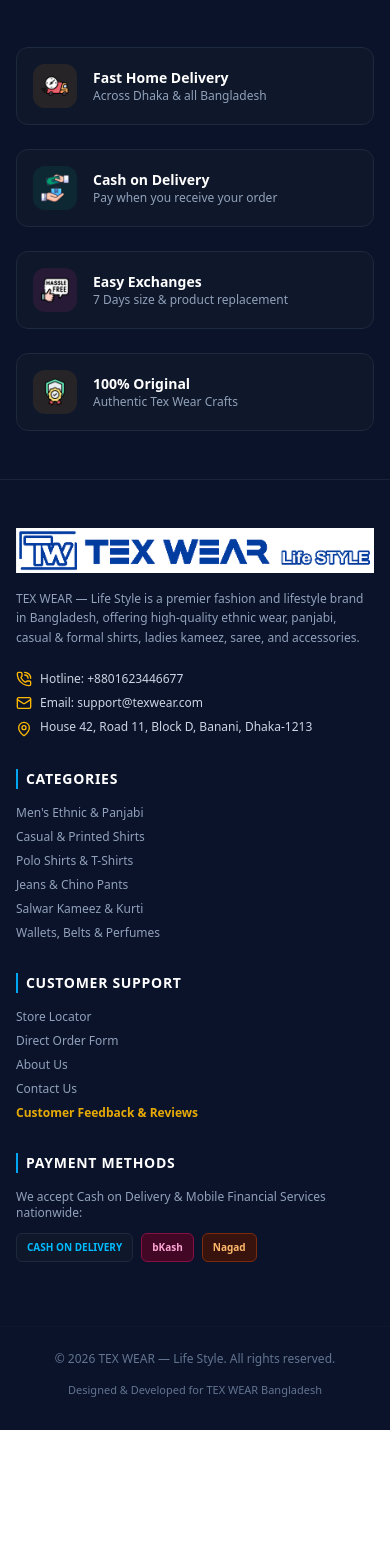
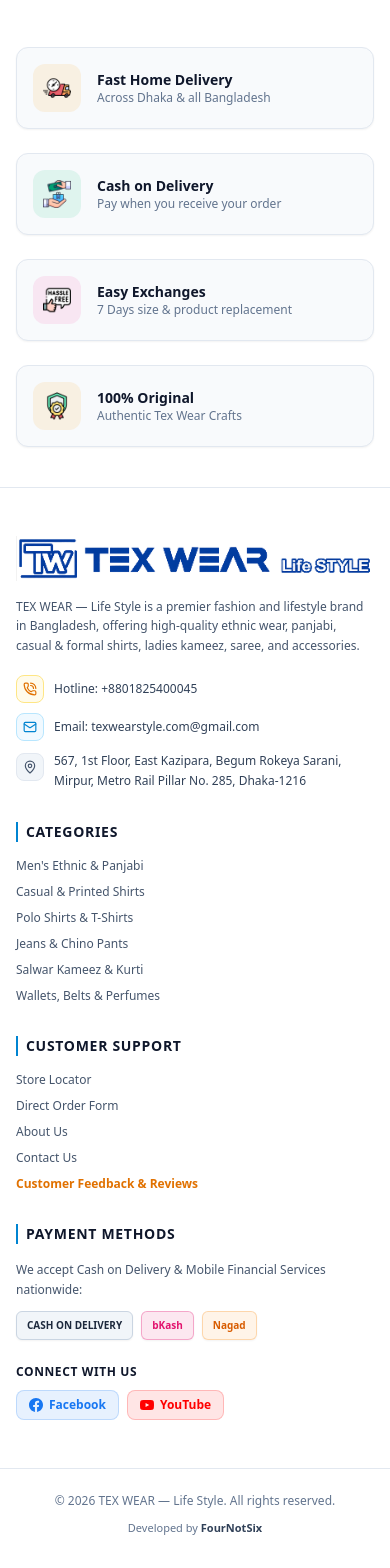
Before and after one commit to sajibuddin729/TexWear, a Next.js app: page /shop in a window 390 px wide. Shown: the part 4414-5982 px from the top of the page. Before the commit the page ends 5844 px from the top, so only its background shows below. Built offline with nearby package versions, Linux system fonts and the light colour scheme; no server answers; the database is empty.

Commit message:
update fotter

```diff
--- a/src/app/admintexwear/settings/page.tsx
+++ b/src/app/admintexwear/settings/page.tsx
@@ -3,7 +3,7 @@
 import React, { useState, useEffect } from 'react';
 import { useShop } from '@/context/ShopContext';
 import { StoreLocationData } from '@/data/initialData';
-import { Settings, MapPin, PhoneCall, Mail, Building, Megaphone, Plus, Edit2, Trash2, CheckCircle2, Globe } from 'lucide-react';
+import { Settings, MapPin, PhoneCall, Mail, Building, Megaphone, Plus, Edit2, Trash2, CheckCircle2, Globe, Share2 } from 'lucide-react';
 import toast from 'react-hot-toast';
 
 export default function AdminSettingsPage() {
@@ -18,6 +18,7 @@
     marqueeAnnouncement: siteSettings.marqueeAnnouncement || '',
     facebookUrl: siteSettings.facebookUrl || '',
     instagramUrl: siteSettings.instagramUrl || '',
+    youtubeUrl: siteSettings.youtubeUrl || '',
   });
 
   const [savingSettings, setSavingSettings] = useState(false);
@@ -43,6 +44,7 @@
       marqueeAnnouncement: siteSettings.marqueeAnnouncement || '',
       facebookUrl: siteSettings.facebookUrl || '',
       instagramUrl: siteSettings.instagramUrl || '',
+      youtubeUrl: siteSettings.youtubeUrl || '',
     });
   }, [siteSettings]);
 
@@ -215,6 +217,79 @@
           <p className="text-[11px] text-slate-500">
             This text scrolls dynamically across the very top bar of the website Header.
           </p>
+        </div>
+
+        {/* Social Media Links Section */}
+        <div className="pt-6 border-t border-slate-800/80 space-y-4">
+          <div>
+            <h3 className="text-sm font-bold uppercase tracking-wider text-white flex items-center gap-2">
+              <Share2 className="w-4 h-4 text-amber-400" />
+              <span>Footer Social Media Links (ফেসবুক ও ইউটিউব লিংক)</span>
+            </h3>
+            <p className="text-[11px] text-slate-400 mt-1">
+              Set your official Facebook page and YouTube channel links. These are directly linked to the social buttons in your website footer.
+            </p>
+          </div>
+
+          <div className="grid grid-cols-1 md:grid-cols-2 gap-6">
+            {/* Facebook Page URL */}
+            <div className="space-y-2">
+              <label className="text-xs font-bold uppercase tracking-wider text-slate-300 flex items-center justify-between">
+                <span className="flex items-center gap-1.5">
+                  <svg className="w-4 h-4 text-[#1877F2] fill-current" viewBox="0 0 24 24">
+                    <path d="M24 12.073c0-6.627-5.373-12-12-12s-12 5.373-12 12c0 5.99 4.388 10.954 10.125 11.854v-8.385H7.078v-3.47h3.047V9.43c0-3.007 1.792-4.669 4.533-4.669 1.312 0 2.686.235 2.686.235v2.953H15.83c-1.491 0-1.956.925-1.956 1.874v2.25h3.328l-.532 3.47h-2.796v8.385C19.612 23.027 24 18.062 24 12.073z" />
+                  </svg>
+                  <span>Facebook Page Link</span>
+                </span>
+                {formData.facebookUrl && (
+                  <a
+                    href={formData.facebookUrl}
+                    target="_blank"
+                    rel="noopener noreferrer"
+                    className="text-[10px] text-sky-400 hover:underline lowercase font-normal"
+                  >
+                    Test Link ↗
+                  </a>
+                )}
+              </label>
+              <input
+                type="url"
+                value={formData.facebookUrl}
+                onChange={(e) => setFormData({ ...formData, facebookUrl: e.target.value })}
+                className="w-full bg-slate-900 border border-slate-800 rounded-xl px-4 py-3 text-xs text-white focus:outline-none focus:border-blue-500"
+                placeholder="https://facebook.com/texwearbd"
+              />
+            </div>
+
+            {/* YouTube Channel URL */}
+            <div className="space-y-2">
+              <label className="text-xs font-bold uppercase tracking-wider text-slate-300 flex items-center justify-between">
+                <span className="flex items-center gap-1.5">
+                  <svg className="w-4 h-4 text-[#FF0000] fill-current" viewBox="0 0 24 24">
+                    <path d="M23.498 6.186a3.016 3.016 0 0 0-2.122-2.136C19.505 3.545 12 3.545 12 3.545s-7.505 0-9.377.505A3.017 3.017 0 0 0 .502 6.186C0 8.07 0 12 0 12s0 3.93.502 5.814a3.016 3.016 0 0 0 2.122 2.136c1.871.505 9.376.505 9.376.505s7.505 0 9.377-.505a3.015 3.015 0 0 0 2.122-2.136C24 15.93 24 12 24 12s0-3.93-.502-5.814zM9.545 15.568V8.432L15.818 12l-6.273 3.568z" />
+                  </svg>
+                  <span>YouTube Channel Link</span>
+                </span>
+                {formData.youtubeUrl && (
+                  <a
+                    href={formData.youtubeUrl}
+                    target="_blank"
+                    rel="noopener noreferrer"
+                    className="text-[10px] text-red-400 hover:underline lowercase font-normal"
+                  >
+                    Test Link ↗
+                  </a>
+                )}
+              </label>
+              <input
+                type="url"
+                value={formData.youtubeUrl}
+                onChange={(e) => setFormData({ ...formData, youtubeUrl: e.target.value })}
+                className="w-full bg-slate-900 border border-slate-800 rounded-xl px-4 py-3 text-xs text-white focus:outline-none focus:border-red-500"
+                placeholder="https://youtube.com/@texwearlifestyle"
+              />
+            </div>
+          </div>
         </div>
       </form>
 
--- a/src/app/api/settings/route.ts
+++ b/src/app/api/settings/route.ts
@@ -27,7 +27,7 @@
 export async function POST(request: Request) {
   try {
     const body = await request.json();
-    const { storeName, phone, email, address, marqueeAnnouncement, facebookUrl, instagramUrl } = body;
+    const { storeName, phone, email, address, marqueeAnnouncement, facebookUrl, instagramUrl, youtubeUrl } = body;
 
     const settings = await prisma.siteSettings.upsert({
       where: { id: 'default' },
@@ -39,6 +39,7 @@
         marqueeAnnouncement,
         facebookUrl,
         instagramUrl,
+        youtubeUrl,
       },
       create: {
         id: 'default',
@@ -49,6 +50,7 @@
         marqueeAnnouncement,
         facebookUrl,
         instagramUrl,
+        youtubeUrl,
       },
     });
 
--- a/src/components/common/Footer.tsx
+++ b/src/components/common/Footer.tsx
@@ -4,7 +4,7 @@
 import Link from 'next/link';
 import { usePathname } from 'next/navigation';
 import { Logo } from './Logo';
-import { PhoneCall, Mail, MapPin, ShieldCheck, Truck, RefreshCw, Award } from 'lucide-react';
+import { PhoneCall, Mail, MapPin } from 'lucide-react';
 import { useShop } from '@/context/ShopContext';
 
 export const Footer: React.FC = () => {
@@ -13,47 +13,47 @@
   const isHomePage = pathname === '/';
 
   return (
-    <footer className={`bg-[#0B132B] text-slate-400 border-t border-slate-800/80 pb-8 ${isHomePage ? 'pt-8' : 'pt-12'}`}>
+    <footer className={`bg-white text-slate-700 border-t border-slate-200 pb-8 ${isHomePage ? 'pt-8' : 'pt-12'}`}>
       {/* Features Bar - hidden on homepage (which already has Why Shop section), displayed on all other pages */}
       {!isHomePage && (
-        <div className="max-w-7xl mx-auto px-4 pb-12 border-b border-slate-800/80 grid grid-cols-1 sm:grid-cols-2 lg:grid-cols-4 gap-6">
-          <div className="flex items-center gap-4 p-4 rounded-xl bg-[#0F172A] border border-slate-800">
-            <div className="p-2 rounded-xl bg-amber-500/10 shrink-0">
+        <div className="max-w-7xl mx-auto px-4 pb-10 border-b border-slate-200 grid grid-cols-1 sm:grid-cols-2 lg:grid-cols-4 gap-6">
+          <div className="flex items-center gap-4 p-4 rounded-xl bg-slate-50 border border-slate-200 shadow-xs">
+            <div className="p-2.5 rounded-xl bg-amber-500/10 shrink-0">
               <img src="/fast-delivery.png" alt="Fast Home Delivery" className="w-7 h-7 object-contain" />
             </div>
             <div>
-              <h4 className="text-white font-bold text-sm">Fast Home Delivery</h4>
-              <p className="text-xs text-slate-400">Across Dhaka & all Bangladesh</p>
+              <h4 className="text-slate-900 font-bold text-sm">Fast Home Delivery</h4>
+              <p className="text-xs text-slate-500">Across Dhaka & all Bangladesh</p>
             </div>
           </div>
 
-          <div className="flex items-center gap-4 p-4 rounded-xl bg-[#0F172A] border border-slate-800">
-            <div className="p-2 rounded-xl bg-emerald-500/10 shrink-0">
+          <div className="flex items-center gap-4 p-4 rounded-xl bg-slate-50 border border-slate-200 shadow-xs">
+            <div className="p-2.5 rounded-xl bg-emerald-500/10 shrink-0">
               <img src="/cash-on-delivery.png" alt="Cash on Delivery" className="w-7 h-7 object-contain" />
             </div>
             <div>
-              <h4 className="text-white font-bold text-sm">Cash on Delivery</h4>
-              <p className="text-xs text-slate-400">Pay when you receive your order</p>
+              <h4 className="text-slate-900 font-bold text-sm">Cash on Delivery</h4>
+              <p className="text-xs text-slate-500">Pay when you receive your order</p>
             </div>
           </div>
 
-          <div className="flex items-center gap-4 p-4 rounded-xl bg-[#0F172A] border border-slate-800">
-            <div className="p-2 rounded-xl bg-pink-500/10 shrink-0">
+          <div className="flex items-center gap-4 p-4 rounded-xl bg-slate-50 border border-slate-200 shadow-xs">
+            <div className="p-2.5 rounded-xl bg-pink-500/10 shrink-0">
               <img src="/hassle-free.png" alt="Easy Exchanges" className="w-7 h-7 object-contain" />
             </div>
             <div>
-              <h4 className="text-white font-bold text-sm">Easy Exchanges</h4>
-              <p className="text-xs text-slate-400">7 Days size & product replacement</p>
+              <h4 className="text-slate-900 font-bold text-sm">Easy Exchanges</h4>
+              <p className="text-xs text-slate-500">7 Days size & product replacement</p>
             </div>
           </div>
 
-          <div className="flex items-center gap-4 p-4 rounded-xl bg-[#0F172A] border border-slate-800">
-            <div className="p-2 rounded-xl bg-amber-500/10 shrink-0">
+          <div className="flex items-center gap-4 p-4 rounded-xl bg-slate-50 border border-slate-200 shadow-xs">
+            <div className="p-2.5 rounded-xl bg-amber-500/10 shrink-0">
               <img src="/authenticity.png" alt="100% Original" className="w-7 h-7 object-contain" />
             </div>
             <div>
-              <h4 className="text-white font-bold text-sm">100% Original</h4>
-              <p className="text-xs text-slate-400">Authentic Tex Wear Crafts</p>
+              <h4 className="text-slate-900 font-bold text-sm">100% Original</h4>
+              <p className="text-xs text-slate-500">Authentic Tex Wear Crafts</p>
             </div>
           </div>
         </div>
@@ -63,59 +63,71 @@
       <div className={`max-w-7xl mx-auto px-4 grid grid-cols-1 md:grid-cols-2 lg:grid-cols-5 gap-8 ${isHomePage ? 'py-6 sm:py-8' : 'py-12'}`}>
         {/* Brand Column */}
         <div className="lg:col-span-2 space-y-4">
-          <Logo variant="light" />
-          <p className="text-xs text-slate-400 leading-relaxed max-w-sm">
+          <Logo variant="dark" />
+          <p className="text-xs text-slate-600 leading-relaxed max-w-sm">
             TEX WEAR — Life Style is a premier fashion and lifestyle brand in Bangladesh, offering high-quality ethnic wear, panjabi, casual & formal shirts, ladies kameez, saree, and accessories.
           </p>
-          <div className="space-y-2 text-xs text-slate-300 pt-2">
-            <div className="flex items-center gap-2">
-              <PhoneCall className="w-4 h-4 text-amber-400" />
-              <span>Hotline: {siteSettings?.phone || '+8801623446677'}</span>
+          <div className="space-y-2.5 text-xs text-slate-700 pt-1">
+            <div className="flex items-center gap-2.5">
+              <div className="w-7 h-7 rounded-lg bg-amber-50 flex items-center justify-center shrink-0 border border-amber-200">
+                <PhoneCall className="w-3.5 h-3.5 text-amber-600" />
+              </div>
+              <a href={`tel:${siteSettings?.phone || '+8801825400045'}`} className="hover:text-sky-600 font-medium transition-colors">
+                Hotline: {siteSettings?.phone || '+8801825400045'}
+              </a>
             </div>
-            <div className="flex items-center gap-2">
-              <Mail className="w-4 h-4 text-amber-400" />
-              <span>Email: {siteSettings?.email || 'info@texwearlifestyle.com'}</span>
+            <div className="flex items-center gap-2.5">
+              <div className="w-7 h-7 rounded-lg bg-sky-50 flex items-center justify-center shrink-0 border border-sky-200">
+                <Mail className="w-3.5 h-3.5 text-sky-600" />
+              </div>
+              <a href={`mailto:${siteSettings?.email || 'texwearstyle.com@gmail.com'}`} className="hover:text-sky-600 font-medium transition-colors">
+                Email: {siteSettings?.email || 'texwearstyle.com@gmail.com'}
+              </a>
             </div>
-            <div className="flex items-start gap-2">
-              <MapPin className="w-4 h-4 text-amber-400 shrink-0 mt-0.5" />
-              <span>{siteSettings?.address || 'Corporate Office: Level 4, Tex Wear Tower, Dhaka, Bangladesh'}</span>
+            <div className="flex items-start gap-2.5">
+              <div className="w-7 h-7 rounded-lg bg-slate-100 flex items-center justify-center shrink-0 border border-slate-200 mt-0.5">
+                <MapPin className="w-3.5 h-3.5 text-slate-600" />
+              </div>
+              <span className="leading-relaxed">
+                {siteSettings?.address || '567, 1st Floor, East Kazipara, Begum Rokeya Sarani, Mirpur, Metro Rail Pillar No. 285, Dhaka-1216'}
+              </span>
             </div>
           </div>
         </div>
 
         {/* Quick Links */}
         <div>
-          <h3 className="text-white font-bold text-sm uppercase tracking-wider mb-4 border-l-2 border-sky-500 pl-2">
+          <h3 className="text-slate-900 font-bold text-sm uppercase tracking-wider mb-4 border-l-2 border-sky-600 pl-2">
             Categories
           </h3>
-          <ul className="space-y-2 text-xs">
+          <ul className="space-y-2.5 text-xs">
             <li>
-              <Link href="/category/mens-ethnic" className="hover:text-sky-400 transition-colors">
+              <Link href="/category/mens-ethnic" className="text-slate-600 hover:text-sky-600 font-medium transition-colors">
                 Men's Ethnic & Panjabi
               </Link>
             </li>
             <li>
-              <Link href="/category/casual-shirt" className="hover:text-sky-400 transition-colors">
+              <Link href="/category/casual-shirt" className="text-slate-600 hover:text-sky-600 font-medium transition-colors">
                 Casual & Printed Shirts
               </Link>
             </li>
             <li>
-              <Link href="/category/polo-shirt" className="hover:text-sky-400 transition-colors">
+              <Link href="/category/polo-shirt" className="text-slate-600 hover:text-sky-600 font-medium transition-colors">
                 Polo Shirts & T-Shirts
               </Link>
             </li>
             <li>
-              <Link href="/category/pants" className="hover:text-sky-400 transition-colors">
+              <Link href="/category/pants" className="text-slate-600 hover:text-sky-600 font-medium transition-colors">
                 Jeans & Chino Pants
               </Link>
             </li>
             <li>
-              <Link href="/category/kameez" className="hover:text-sky-400 transition-colors">
+              <Link href="/category/kameez" className="text-slate-600 hover:text-sky-600 font-medium transition-colors">
                 Salwar Kameez & Kurti
               </Link>
             </li>
             <li>
-              <Link href="/category/accessories" className="hover:text-sky-400 transition-colors">
+              <Link href="/category/accessories" className="text-slate-600 hover:text-sky-600 font-medium transition-colors">
                 Wallets, Belts & Perfumes
               </Link>
             </li>
@@ -124,34 +136,33 @@
 
         {/* Customer Care */}
         <div>
-          <h3 className="text-white font-bold text-sm uppercase tracking-wider mb-4 border-l-2 border-sky-500 pl-2">
+          <h3 className="text-slate-900 font-bold text-sm uppercase tracking-wider mb-4 border-l-2 border-sky-600 pl-2">
             Customer Support
           </h3>
-          <ul className="space-y-2 text-xs">
+          <ul className="space-y-2.5 text-xs">
             <li>
-              <Link href="/store-locator" className="hover:text-sky-400 transition-colors">
+              <Link href="/store-locator" className="text-slate-600 hover:text-sky-600 font-medium transition-colors">
                 Store Locator
               </Link>
             </li>
             <li>
-              <Link href="/checkout" className="hover:text-sky-400 transition-colors">
+              <Link href="/checkout" className="text-slate-600 hover:text-sky-600 font-medium transition-colors">
                 Direct Order Form
               </Link>
             </li>
             <li>
-              <Link href="/about" className="hover:text-sky-400 transition-colors">
+              <Link href="/about" className="text-slate-600 hover:text-sky-600 font-medium transition-colors">
                 About Us
               </Link>
             </li>
             <li>
-              <Link href="/contact" className="hover:text-sky-400 transition-colors">
+              <Link href="/contact" className="text-slate-600 hover:text-sky-600 font-medium transition-colors">
                 Contact Us
               </Link>
             </li>
             <li>
-              <Link href="/feedback" className="hover:text-amber-400 text-amber-400/90 font-bold transition-colors flex items-center gap-1.5">
+              <Link href="/feedback" className="text-amber-600 hover:text-amber-700 font-bold transition-colors flex items-center gap-1.5">
                 <span>Customer Feedback & Reviews</span>
-
               </Link>
             </li>
           </ul>
@@ -159,30 +170,74 @@
 
         {/* Payment Methods & Policy */}
         <div>
-          <h3 className="text-white font-bold text-sm uppercase tracking-wider mb-4 border-l-2 border-sky-500 pl-2">
+          <h3 className="text-slate-900 font-bold text-sm uppercase tracking-wider mb-4 border-l-2 border-sky-600 pl-2">
             Payment Methods
           </h3>
-          <p className="text-xs text-slate-400 mb-3">
+          <p className="text-xs text-slate-600 mb-3 leading-relaxed">
             We accept Cash on Delivery & Mobile Financial Services nationwide:
           </p>
           <div className="flex flex-wrap gap-2 mb-4">
-            <span className="bg-slate-900 border border-slate-800 text-sky-400 font-black text-[10px] px-2.5 py-1.5 rounded-md">
+            <span className="bg-slate-100 border border-slate-300 text-slate-800 font-bold text-[10px] px-2.5 py-1.5 rounded-md shadow-xs">
               CASH ON DELIVERY
             </span>
-            <span className="bg-pink-950/80 border border-pink-900 text-pink-300 font-bold text-[10px] px-2.5 py-1.5 rounded-md">
+            <span className="bg-[#E2136E]/10 border border-[#E2136E]/30 text-[#E2136E] font-bold text-[10px] px-2.5 py-1.5 rounded-md shadow-xs">
               bKash
             </span>
-            <span className="bg-orange-950/80 border border-orange-900 text-orange-300 font-bold text-[10px] px-2.5 py-1.5 rounded-md">
+            <span className="bg-[#F7931E]/10 border border-[#F7931E]/30 text-[#D85C00] font-bold text-[10px] px-2.5 py-1.5 rounded-md shadow-xs">
               Nagad
             </span>
+          </div>
+
+          {/* Connect With Us (Facebook & YouTube) */}
+          <div className="pt-2">
+            <h4 className="text-slate-900 font-bold text-xs uppercase tracking-wider mb-2.5">
+              Connect With Us
+            </h4>
+            <div className="flex items-center gap-2 flex-wrap">
+              <a
+                href={siteSettings?.facebookUrl || 'https://facebook.com/texwearbd'}
+                target="_blank"
+                rel="noopener noreferrer"
+                className="inline-flex items-center gap-1.5 px-3 py-1.5 bg-[#1877F2]/10 hover:bg-[#1877F2] text-[#1877F2] hover:text-white rounded-lg text-xs font-bold transition-all border border-[#1877F2]/20 hover:shadow-xs"
+                title="Follow TEX WEAR on Facebook"
+              >
+                <svg className="w-3.5 h-3.5 fill-current" viewBox="0 0 24 24">
+                  <path d="M24 12.073c0-6.627-5.373-12-12-12s-12 5.373-12 12c0 5.99 4.388 10.954 10.125 11.854v-8.385H7.078v-3.47h3.047V9.43c0-3.007 1.792-4.669 4.533-4.669 1.312 0 2.686.235 2.686.235v2.953H15.83c-1.491 0-1.956.925-1.956 1.874v2.25h3.328l-.532 3.47h-2.796v8.385C19.612 23.027 24 18.062 24 12.073z" />
+                </svg>
+                <span>Facebook</span>
+              </a>
+
+              <a
+                href={siteSettings?.youtubeUrl || 'https://youtube.com/@texwearlifestyle'}
+                target="_blank"
+                rel="noopener noreferrer"
+                className="inline-flex items-center gap-1.5 px-3 py-1.5 bg-[#FF0000]/10 hover:bg-[#FF0000] text-[#FF0000] hover:text-white rounded-lg text-xs font-bold transition-all border border-[#FF0000]/20 hover:shadow-xs"
+                title="Subscribe to TEX WEAR on YouTube"
+              >
+                <svg className="w-3.5 h-3.5 fill-current" viewBox="0 0 24 24">
+                  <path d="M23.498 6.186a3.016 3.016 0 0 0-2.122-2.136C19.505 3.545 12 3.545 12 3.545s-7.505 0-9.377.505A3.017 3.017 0 0 0 .502 6.186C0 8.07 0 12 0 12s0 3.93.502 5.814a3.016 3.016 0 0 0 2.122 2.136c1.871.505 9.376.505 9.376.505s7.505 0 9.377-.505a3.015 3.015 0 0 0 2.122-2.136C24 15.93 24 12 24 12s0-3.93-.502-5.814zM9.545 15.568V8.432L15.818 12l-6.273 3.568z" />
+                </svg>
+                <span>YouTube</span>
+              </a>
+            </div>
           </div>
         </div>
       </div>
 
       {/* Bottom Bar */}
-      <div className="max-w-7xl mx-auto px-4 pt-6 border-t border-slate-900 flex flex-col md:flex-row items-center justify-between text-xs text-slate-500 gap-4">
+      <div className="max-w-7xl mx-auto px-4 pt-6 border-t border-slate-200 flex flex-col md:flex-row items-center justify-between text-xs text-slate-500 gap-3">
         <p>© {new Date().getFullYear()} TEX WEAR — Life Style. All rights reserved.</p>
-        <p className="text-[11px]">Designed & Developed for TEX WEAR Bangladesh</p>
+        <p className="text-[11px] text-slate-500">
+          Developed by{' '}
+          <a
+            href="https://www.fournotsix.com/"
+            target="_blank"
+            rel="noopener noreferrer"
+            className="font-bold text-slate-700 hover:text-sky-600 transition-colors underline-offset-2 hover:underline"
+          >
+            FourNotSix
+          </a>
+        </p>
       </div>
     </footer>
   );
--- a/src/data/initialData.ts
+++ b/src/data/initialData.ts
@@ -137,6 +137,7 @@
   marqueeAnnouncement: string;
   facebookUrl?: string;
   instagramUrl?: string;
+  youtubeUrl?: string;
 }
 
 export interface StoreLocationData {
@@ -151,12 +152,13 @@
 
 export const INITIAL_SETTINGS: SiteSettingsData = {
   storeName: 'TEX WEAR Life Style',
-  phone: '+8801623446677',
-  email: 'support@texwear.com',
-  address: 'House 42, Road 11, Block D, Banani, Dhaka-1213',
+  phone: '+8801825400045',
+  email: 'texwearstyle.com@gmail.com',
+  address: '567, 1st Floor, East Kazipara, Begum Rokeya Sarani, Mirpur, Metro Rail Pillar No. 285, Dhaka-1216',
   marqueeAnnouncement: 'Welcome to TEX WEAR Life Style — Premium Fashion & Lifestyle | Home Delivery Nationwide!',
   facebookUrl: 'https://facebook.com/texwearbd',
   instagramUrl: 'https://instagram.com/texwearbd',
+  youtubeUrl: 'https://youtube.com/@texwearlifestyle',
 };
 
 export const INITIAL_STORES: StoreLocationData[] = [
```
Also changed, not shown: 2 other files (tests, documents, lock files or other folders).
